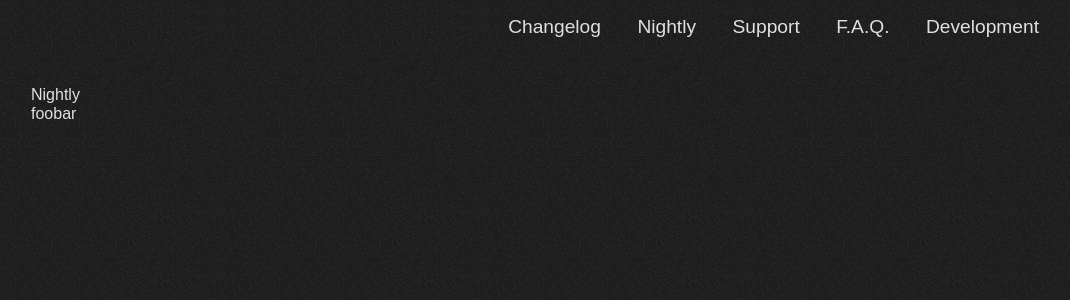
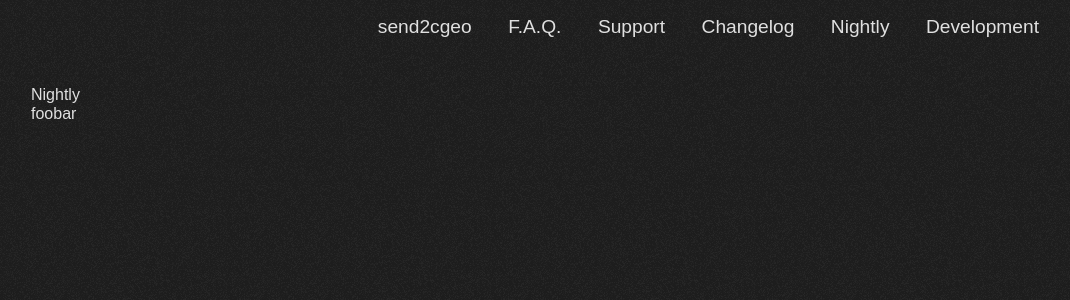
Before and after one commit to cgeo/cgeo.github.io, a Jekyll site: the page built from nightly.md, in a window 1280 px wide. Shown: the top 300 px of the page, without its empty margins (209-1279 px from the left). Built offline with Jekyll 4.4.1, drawn with Linux system fonts in a browser that asks for light colours; some web fonts are replaced.

Commit message:
Use markdown for navigation

```diff
--- a/_includes/navigation.html
+++ /dev/null
@@ -1,7 +0,0 @@
-<div id="navigation">
-    <a href="https://github.com/cgeo/cgeo/releases">Changelog</a>
-    <a href="#">Nightly</a>
-    <a href="#">Support</a>
-    <a href="#">F.A.Q.</a>
-    <a href="https://github.com/cgeo/cgeo">Development</a>
-</div>
--- /dev/null
+++ b/_includes/navigation.md
@@ -0,0 +1,6 @@
+[send2cgeo](#)
+[F.A.Q.](#)
+[Support](#)
+[Changelog](https://github.com/cgeo/cgeo/releases")
+[Nightly](nightly.html)
+[Development](https://github.com/cgeo/cgeo")
--- a/_layouts/default.html
+++ b/_layouts/default.html
@@ -1,14 +1,16 @@
 <!DOCTYPE html>
 <html>
 
-  {% include head.html %}
+    {% include head.html %}
 
-  <body>
+    <body>
+        <div id="navigation">
+            {% capture mdtmp %}{% include navigation.md %}{% endcapture %}
+            {{ mdtmp | markdownify }}
+        </div>
 
-    {% include navigation.html %}
+        {{ content }}
 
-    {{ content }}
-
-  </body>
+    </body>
 
 </html>
--- a/index.html
+++ b/index.html
@@ -19,8 +19,8 @@ layout: default
 
 <div class="container">
     <div class="column left">
-        {% capture content %}{% include description_long.md %}{% endcapture %}
-        {{ content | markdownify }}
+        {% capture mdtmp %}{% include description_long.md %}{% endcapture %}
+        {{ mdtmp | markdownify }}
     </div>
     <div class="column right">
         {% include index_sidebar.html %}
```
